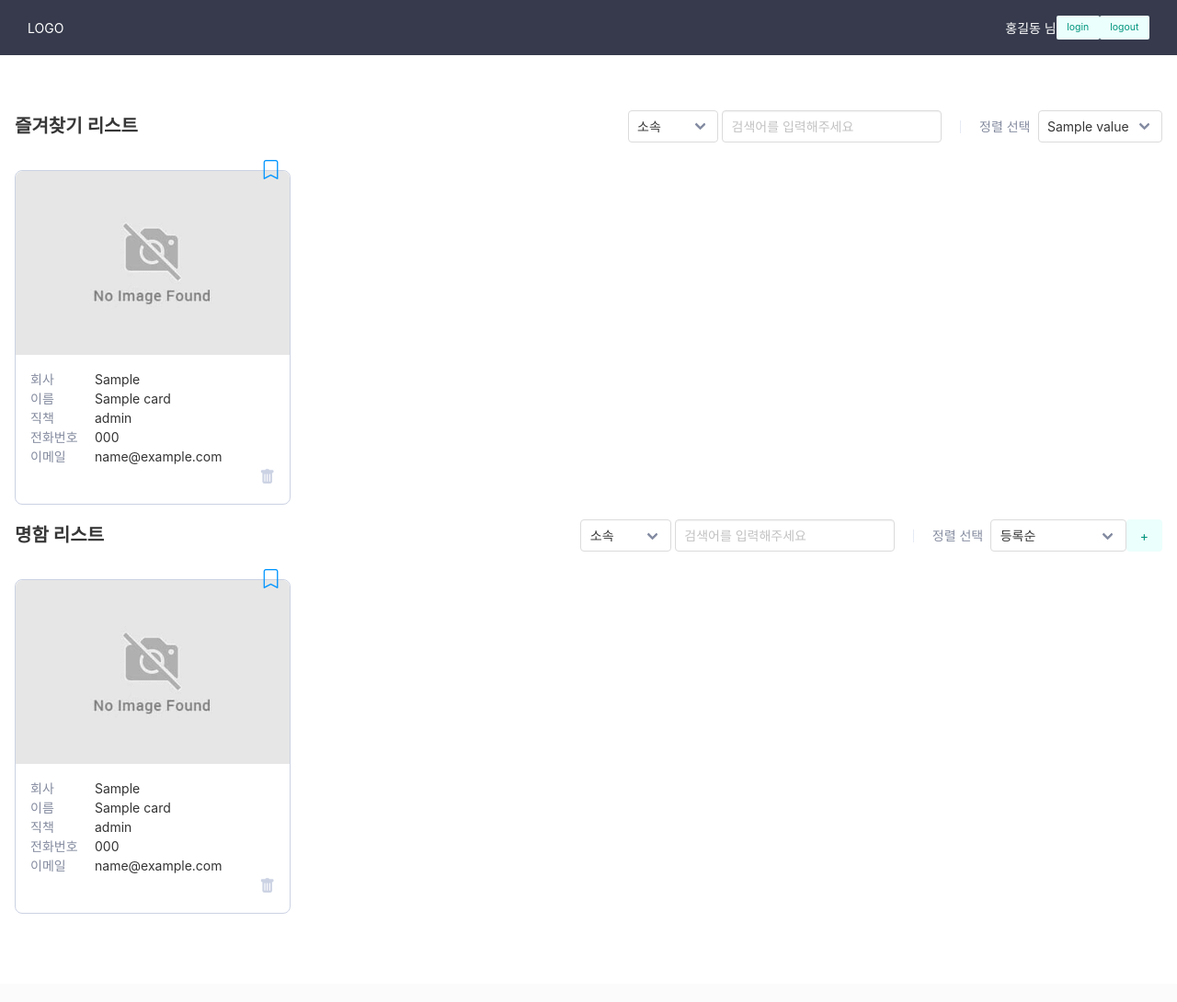
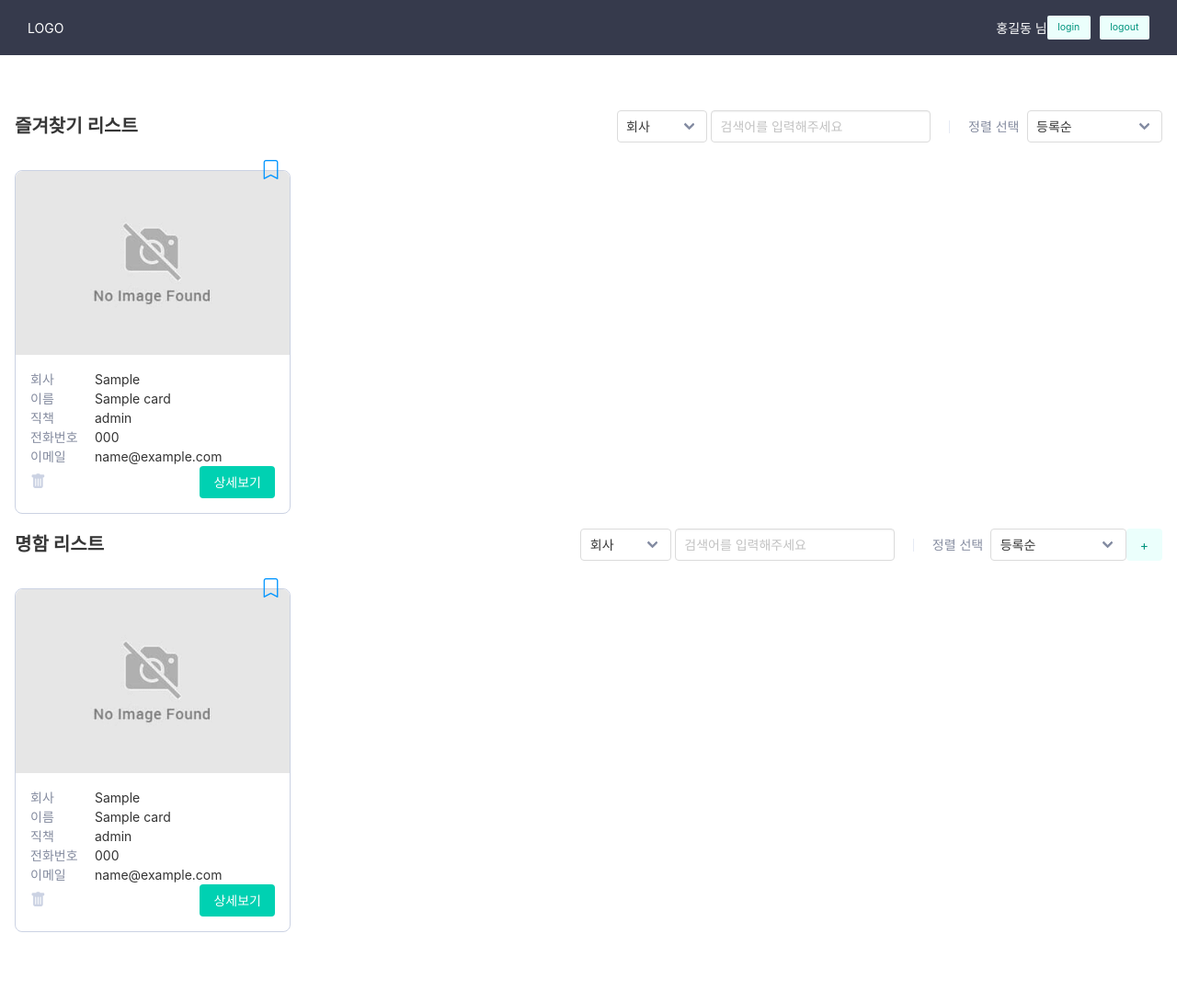
Before and after one commit to thdals83/Chapter-1-_MiniProject, a Flask app: template templates/mainPage.html in a window 1280 px wide. Shown: the whole page at 92% size. Before the commit the page ends 994 px from the top, so only its background shows below. Run offline with Flask 2, Linux system fonts and the light colour scheme; the template is opened without the code that fills it: most values are stand-ins (such as "Sample title", 1, 10 or a date in 2020); some libraries are stand-ins or nearby versions.

Commit message:
Fix: 명함 즐겨찾기 및 명함 리스트 sort 기능 각각 구현, 검색 조건에 따른 검색 구현

```diff
--- a/app.py
+++ b/app.py
@@ -24,21 +24,90 @@ def home():
     return render_template('mainPage.html', default_card_list=default_card_list, bookmark_card_list=bookmark_card_list)
 
 
+def get_word(select_word, input_word, bookmark):
+    return list(db.cards.find({'email': 'bbb@naver.com', select_word: {'$regex': input_word}, 'card_bookmark': bookmark}))
+
+
+@app.route('/api/search', methods=['POST'])
+def api_search():
+    select_receive = request.form['select_give']
+    input_receive = request.form['input_give']
+
+    if select_receive == 'company':
+        search_list = get_word('card_company', input_receive, 0)
+        return jsonify({'result': dumps(search_list)})
+    elif select_receive == 'name':
+        search_list = get_word('card_name', input_receive, 0)
+        return jsonify({'result': dumps(search_list)})
+    elif select_receive == 'position':
+        search_list = get_word('card_position', input_receive, 0)
+        return jsonify({'result': dumps(search_list)})
+    elif select_receive == 'role':
+        search_list = get_word('card_role', input_receive, 0)
+        return jsonify({'result': dumps(search_list)})
+    elif select_receive == 'tel':
+        search_list = get_word('card_tel', input_receive, 0)
+        return jsonify({'result': dumps(search_list)})
+    elif select_receive == 'email':
+        search_list = get_word('card_email', input_receive, 0)
+        return jsonify({'result': dumps(search_list)})
+
+
+@app.route('/api/search/bookmark', methods=['POST'])
+def api_search_bookmark():
+    select_receive = request.form['select_give']
+    input_receive = request.form['input_give']
+
+    if select_receive == 'company':
+        search_list = get_word('card_company', input_receive, 1)
+        return jsonify({'result': dumps(search_list)})
+    elif select_receive == 'name':
+        search_list = get_word('card_name', input_receive, 1)
+        return jsonify({'result': dumps(search_list)})
+    elif select_receive == 'position':
+        search_list = get_word('card_position', input_receive, 1)
+        return jsonify({'result': dumps(search_list)})
+    elif select_receive == 'role':
+        search_list = get_word('card_role', input_receive, 1)
+        return jsonify({'result': dumps(search_list)})
+    elif select_receive == 'tel':
+        search_list = get_word('card_tel', input_receive, 1)
+        return jsonify({'result': dumps(search_list)})
+    elif select_receive == 'email':
+        search_list = get_word('card_email', input_receive, 1)
+        return jsonify({'result': dumps(search_list)})
+
+
 @app.route('/api/sort', methods=['POST'])
 def api_sort():
-    action_receive = request.form['action_give']
+    default_list_action_receive = request.form['default_list_action_give']
 
-    filter_data = list(db.cards.find({'email': 'bbb@naver.com', 'card_bookmark': 0}))
+    default_list = list(db.cards.find({'email': 'bbb@naver.com', 'card_bookmark': 0}))
 
-    if action_receive == 'register':
-        return jsonify({'result': dumps(filter_data)})
+    if default_list_action_receive == 'register':
+        return jsonify({'result': dumps(default_list)})
+    elif default_list_action_receive == 'company':
+        default_list = sorted(default_list, key=itemgetter('card_company'))
+        return jsonify({'result': dumps(default_list)})
+    elif default_list_action_receive == 'name':
+        default_list = sorted(default_list, key=itemgetter('card_name'))
+        return jsonify({'result': dumps(default_list)})
 
-    elif action_receive == 'company':
-        arr = sorted(filter_data, key=itemgetter('card_company'))
-        return jsonify({'result': dumps(arr)})
-    elif action_receive == 'name':
-        arr = sorted(filter_data, key=itemgetter('card_name'))
-        return jsonify({'result': dumps(arr)})
+
+@app.route('/api/sort/bookmark', methods=['POST'])
+def api_sort_bookmark():
+    bookmark_list_action_receive = request.form['bookmark_list_action_give']
+
+    bookmark_list = list(db.cards.find({'email': 'bbb@naver.com', 'card_bookmark': 1}))
+
+    if bookmark_list_action_receive == 'register':
+        return jsonify({'result': dumps(bookmark_list)})
+    elif bookmark_list_action_receive == 'company':
+        bookmark_list = sorted(bookmark_list, key=itemgetter('card_company'))
+        return jsonify({'result': dumps(bookmark_list)})
+    elif bookmark_list_action_receive == 'name':
+        bookmark_list = sorted(bookmark_list, key=itemgetter('card_name'))
+        return jsonify({'result': dumps(bookmark_list)})
 
 
 # 리스트 작성 창에서 리스트 양식 값들 받아오기
--- a/static/css/header.css
+++ b/static/css/header.css
@@ -17,6 +17,10 @@
     padding: 10px 30px;
     flex: 1;
 }
+
+.header-wrapper .header button:last-child {
+    margin-left: 10px;
+}
 .header-wrapper .header .logo {
     color: white;
     flex: 1;
--- a/static/css/mainPage.css
+++ b/static/css/mainPage.css
@@ -114,7 +114,13 @@
 }
 
 .main-page .card-list .card-item .delete-button {
-    text-align: right;
+    /*text-align: right;*/
+}
+
+.main-page .card-list .card-item .btn-wrapper {
+    display: flex;
+    align-items: center;
+    justify-content: space-between;
 }
 
 .main-page .card-list .card-item .delete-button:hover i {
@@ -126,3 +132,11 @@
     color: var(--gray400);
     transition: all 0.2s ease;
 }
+
+.no-search-data {
+
+}
+
+.view-detail {
+
+}
--- a/static/js/main.js
+++ b/static/js/main.js
@@ -1,7 +1,3 @@
-$(document).ready(function () {
-    // sortList();
-})
-
 function handleClickDeleteCard(cardId) {
     console.log(cardId)
     $.ajax({
@@ -38,24 +34,27 @@ function handleClickBookmark(cardId) {
     })
 }
 
-function handleClickSelect(action) {
+function handleChangeSelect(action) {
     // const action = $(this).val();
     console.log(action);
     ajaxListSort(action)
 }
 
+function handleChangeBookmarkListSelect(action) {
+    // const action = $(this).val();
+    console.log(action);
+    ajaxListSortBookmark(action)
+}
+
 function getListHtmls(data, idx) {
 
+    const bookmark = getBookmarkIcon(data);
+    const cardImg = getCardImg(data);
+
     return `<div aria-label="card-item" class="card-item">
-                {% if card.card_bookmark == 1 %}
-                    <div onclick="handleClickBookmark('${data._id.$oid}')" class="bookmark-button click">
-                        <i class="bi bi-bookmark-fill"></i>
-                    </div>
-                {% else %}
-                    <div onclick="handleClickBookmark('${data._id.$oid}')" class="bookmark-button click">
-                        <i class="bi bi-bookmark"></i>
-                    </div>
-                {% endif %}
+            ${bookmark}
+            <div></div>
+            ${cardImg}
             <div class="info-wrapper">
                 <div class="inline">
                     <div>회사</div>
@@ -77,11 +76,15 @@ function getListHtmls(data, idx) {
                     <div>이메일</div>
                     <div>${data.card_email}</div>
                 </div>
+                <div class="btn-wrapper">
                     <div onclick="handleClickDeleteCard('${data._id.$oid}')" class="delete-button click">
                         <i class="bi bi-trash-fill"></i>
                     </div>
+                    <button class="button is-primary view-detail">상세보기</button>
+                </div>
             </div>
         </div>`
+
 }
 
 function getAllLists(listArr) {
@@ -95,14 +98,118 @@ function ajaxListSort(action) {
         type: "POST",
         url: "/api/sort",
         data: {
-            action_give: action
+            default_list_action_give: action,
         },
         success: function (response) {
-            const data = JSON.parse(response.result);
+            const defaultList = JSON.parse(response.result);
 
-            const allListHtmls = getAllLists(data);
-
-            $('#card-list').html(allListHtmls);
+            const defaultAllListHtmls = getAllLists(defaultList);
+            $('#card-list').html(defaultAllListHtmls);
         }
     })
 }
+
+function ajaxListSortBookmark(action) {
+    $.ajax({
+        type: "POST",
+        url: "/api/sort/bookmark",
+        data: {
+            bookmark_list_action_give: action,
+        },
+        success: function (response) {
+            const bookmarkList = JSON.parse(response.result);
+
+            const bookmarkAllListHtmls = getAllLists(bookmarkList);
+            $('#bookmark-list').html(bookmarkAllListHtmls);
+        }
+    })
+}
+
+function getBookmarkIcon(data) {
+    if (data.card_bookmark === 1) {
+        return `<div onclick="handleClickBookmark('${data._id.$oid}')" class="bookmark-button click">
+                    <i class="bi bi-bookmark-fill"></i>
+                </div>`
+    } else {
+        return `<div onclick="handleClickBookmark('${data._id.$oid}')" class="bookmark-button click">
+                    <i class="bi bi-bookmark"></i>
+                </div>`
+    }
+}
+
+function getCardImg(data) {
+    if (typeof data.card_imgs === 'undefined') {
+        return `<img src="/static/images/noimg.png" class="card-image"/>`
+    } else {
+        return `<img src="" class="card-image"/>`
+    }
+}
+
+
+function handleSearchKey() {
+    if (window.event.keyCode === 13) {
+        searchDefault();
+    }
+}
+
+function handleSearchKeyBookmark() {
+    if (window.event.keyCode === 13) {
+        searchBookmark();
+    }
+}
+
+function searchDefault() {
+    const select = $("#default-search-select").val();
+    const input = $("#default-search").val();
+
+    $.ajax({
+        type: "POST",
+        url: "/api/search",
+        data: {
+            input_give: input,
+            select_give: select,
+        },
+        success: function (response) {
+            const searchList = JSON.parse(response.result);
+
+            if(searchList.length === 0) {
+                console.log('searchList : ', searchList.length === 0);
+                $('#card-list').empty();
+                 return $('#card-list').append(getEmptyData());
+            }
+            const searchAllListHtmls = getAllLists(searchList);
+            $('#card-list').html(searchAllListHtmls);
+        }
+    })
+}
+
+function searchBookmark() {
+    const select = $("#bookmark-search-list").val();
+    const input = $("#bookmark-search").val();
+
+    console.log(select)
+
+    $.ajax({
+        type: "POST",
+        url: "/api/search/bookmark",
+        data: {
+            input_give: input,
+            select_give: select,
+        },
+        success: function (response) {
+            const searchList = JSON.parse(response.result);
+
+            if(searchList.length === 0) {
+                console.log('searchList : ', searchList.length === 0);
+                $('#bookmark-list').empty();
+                 return $('#bookmark-list').append(getEmptyData());
+            }
+            const searchAllListHtmls = getAllLists(searchList);
+            $('#bookmark-list').html(searchAllListHtmls);
+        }
+    })
+}
+
+function getEmptyData() {
+    return `<div class="no-search-data">검색 결과가 없습니다.</div>`
+}
--- a/templates/mainPage.html
+++ b/templates/mainPage.html
@@ -21,27 +21,27 @@
                 <div class="header-right-area">
                     <div class="search-area">
                         <div class="select">
-                            <select>
-                                <option>소속</option>
-                                <option>이름</option>
-                                <option>직책</option>
-                                <option>직무</option>
-                                <option>전화번호</option>
-                                <option>이메일</option>
+                            <select id="bookmark-search-list">
+                               <option value="company">회사</option>
+                                <option value="name">이름</option>
+                                <option value="position">직책</option>
+                                <option value="role">직무</option>
+                                <option value="tel">전화번호</option>
+                                <option value="email">이메일</option>
                             </select>
                         </div>
 
-                        <input class="input" aria-label="search-box" type="text" placeholder="검색어를 입력해주세요"/>
+                        <input class="input" aria-label="search-box" type="text" id="bookmark-search" onkeyup="handleSearchKeyBookmark()" placeholder="검색어를 입력해주세요"/>
 
                     </div>
 
                     <div class="sort-area">
                         <span>정렬 선택</span>
                         <div class="select">
-                            <select class="h-select sort-select">
-                                {% for value in sort_options %}
-                                    <option value="{{ value }}">{{ value }}</option>
-                                {% endfor %}>
+                            <select class="h-select sort-select" id="sort-list-select" onchange="handleChangeBookmarkListSelect(this.value)">
+                            <option value="register">등록순</option>
+                            <option value="company">회사명</option>
+                            <option value="name">이름순(가나다순)</option>
                         </select>
                         </div>
                     </div>
@@ -49,7 +49,7 @@
             </div>
 
 
-            <div aria-label="bookmark-list" class="card-list bookmark-list">
+            <div aria-label="bookmark-list" class="card-list bookmark-list" id="bookmark-list">
                 {% for card in bookmark_card_list %}
                     <div aria-label="card-item" class="card-item">
                         {% if card.card_bookmark == 1 %}
@@ -89,11 +89,12 @@
                                 <div>이메일</div>
                                 <div>{{ card.card_email }}</div>
                             </div>
-                            <!--삭제버튼 빼는게 나을 수도 -->
+                            <div class="btn-wrapper">
                                 <div onclick="handleClickDeleteCard('{{ card._id }}')" class="delete-button click">
                                     <i class="bi bi-trash-fill"></i>
                                 </div>
-                            <!--<button  class="button is-danger">삭제</button>-->
+                                <button class="button is-primary view-detail">상세보기</button>
+                            </div>
                         </div>
                     </div>
                 {% endfor %}
@@ -107,24 +108,24 @@
             <div class="header-right-area">
                 <div class="search-area">
                     <div class="select">
-                        <select>
-                            <option>소속</option>
-                            <option>이름</option>
-                            <option>직책</option>
-                            <option>직무</option>
-                            <option>전화번호</option>
-                            <option>이메일</option>
+                        <select id="default-search-select">
+                            <option value="company">회사</option>
+                            <option value="name">이름</option>
+                            <option value="position">직책</option>
+                            <option value="role">직무</option>
+                            <option value="tel">전화번호</option>
+                            <option value="email">이메일</option>
                         </select>
                     </div>
 
-                    <input class="input" aria-label="search-box" type="text" placeholder="검색어를 입력해주세요"/>
+                    <input class="input" aria-label="search-box" type="text" id="default-search" onkeyup="handleSearchKey()" placeholder="검색어를 입력해주세요"/>
 
                 </div>
 
                 <div class="sort-area">
                     <span>정렬 선택</span>
                     <div class="select">
-                        <select class="h-select sort-select" id="sort-list-select" onchange="handleClickSelect(this.value)">
+                        <select class="h-select sort-select" id="sort-list-select" onchange="handleChangeSelect(this.value)">
                             <option value="register">등록순</option>
                             <option value="company">회사명</option>
                             <option value="name">이름순(가나다순)</option>
@@ -178,8 +179,11 @@
                             <div>이메일</div>
                             <div>{{ card.card_email }}</div>
                         </div>
+                        <div class="btn-wrapper">
                             <div onclick="handleClickDeleteCard('{{ card._id }}')" class="delete-button click">
                                 <i class="bi bi-trash-fill"></i>
+                            </div>
+                            <button class="button is-primary view-detail">상세보기</button>
                         </div>
                     </div>
                 </div>
```
Lines whose indentation alone changed are shown as unchanged.
